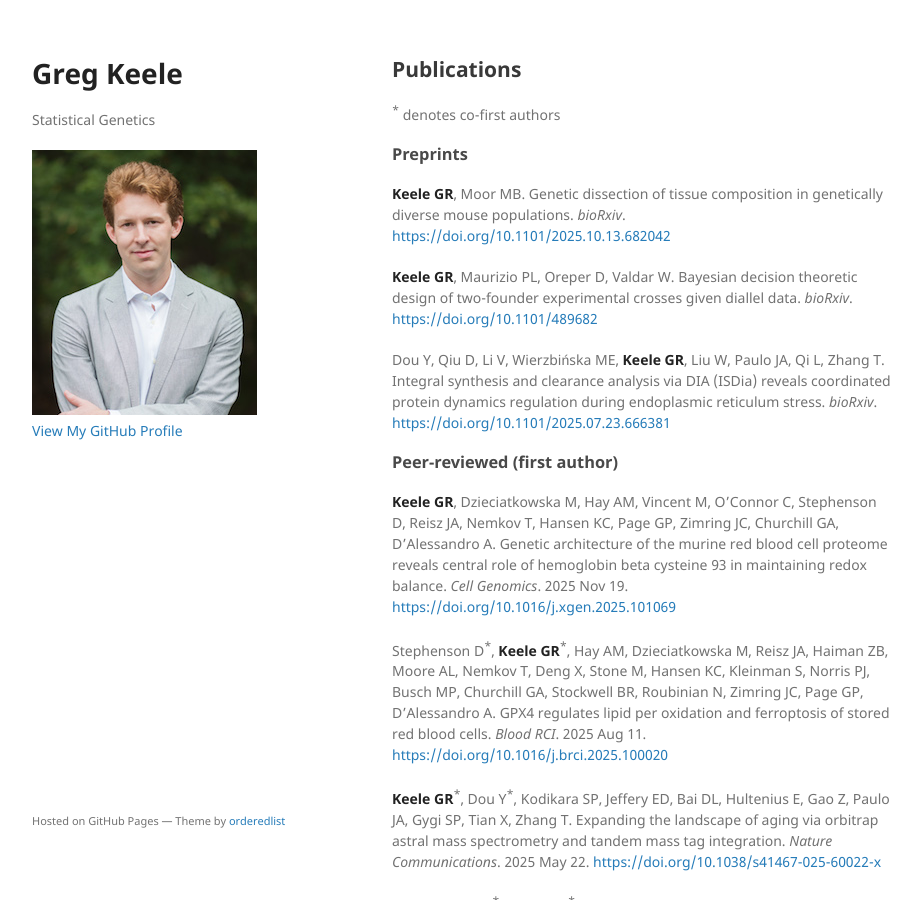
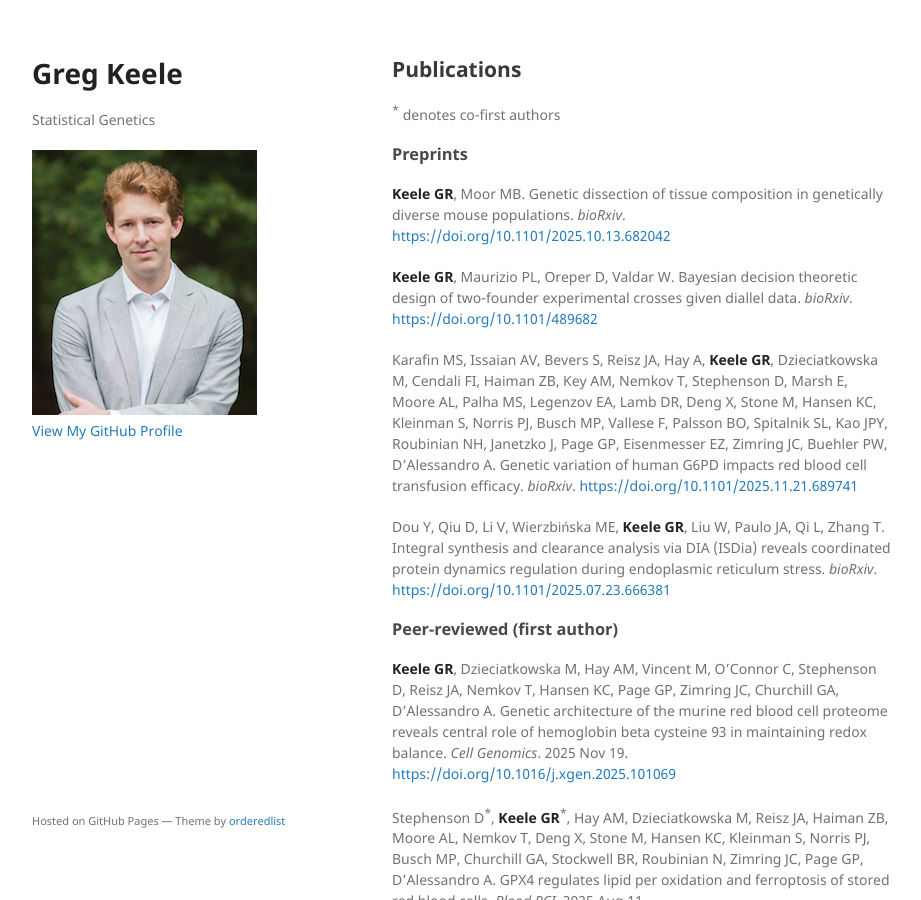
Before and after one commit to gkeele/gkeele.github.io, a Jekyll site: the page built from publications.md, in a window 1280 px wide and 900 px high. Shown: the whole window, without its empty margins (178-1099 px from the left). Built offline with Jekyll 4.4.1, drawn with Linux system fonts in a browser that asks for light colours; our own code applies the rules of GitHub Pages for plain Markdown files.

Commit message:
Added G6PD pre-print

```diff
--- a/publications.md
+++ b/publications.md
@@ -10,6 +10,8 @@ layout: default
 **Keele GR**, Moor MB. Genetic dissection of tissue composition in genetically diverse mouse populations. *bioRxiv*. [https://doi.org/10.1101/2025.10.13.682042](https://doi.org/10.1101/2025.10.13.682042)
 
 **Keele GR**, Maurizio PL, Oreper D, Valdar W. Bayesian decision theoretic design of two-founder experimental crosses given diallel data. *bioRxiv*. [https://doi.org/10.1101/489682](https://doi.org/10.1101/489682)
+
+Karafin MS, Issaian AV, Bevers S, Reisz JA, Hay A, **Keele GR**, Dzieciatkowska M, Cendali FI, Haiman ZB, Key AM, Nemkov T, Stephenson D, Marsh E, Moore AL, Palha MS, Legenzov EA, Lamb DR, Deng X, Stone M, Hansen KC, Kleinman S, Norris PJ, Busch MP, Vallese F, Palsson BO, Spitalnik SL, Kao JPY, Roubinian NH, Janetzko J, Page GP, Eisenmesser EZ, Zimring JC, Buehler PW, D'Alessandro A. Genetic variation of human G6PD impacts red blood cell transfusion efficacy. *bioRxiv*. [https://doi.org/10.1101/2025.11.21.689741](https://doi.org/10.1101/2025.11.21.689741)
 
 Dou Y, Qiu D, Li V, Wierzbińska ME, **Keele GR**, Liu W, Paulo JA, Qi L, Zhang T. Integral synthesis and clearance analysis via DIA (ISDia) reveals coordinated protein dynamics regulation during endoplasmic reticulum stress. *bioRxiv*. [https://doi.org/10.1101/2025.07.23.666381](https://doi.org/10.1101/2025.07.23.666381)
 
```
